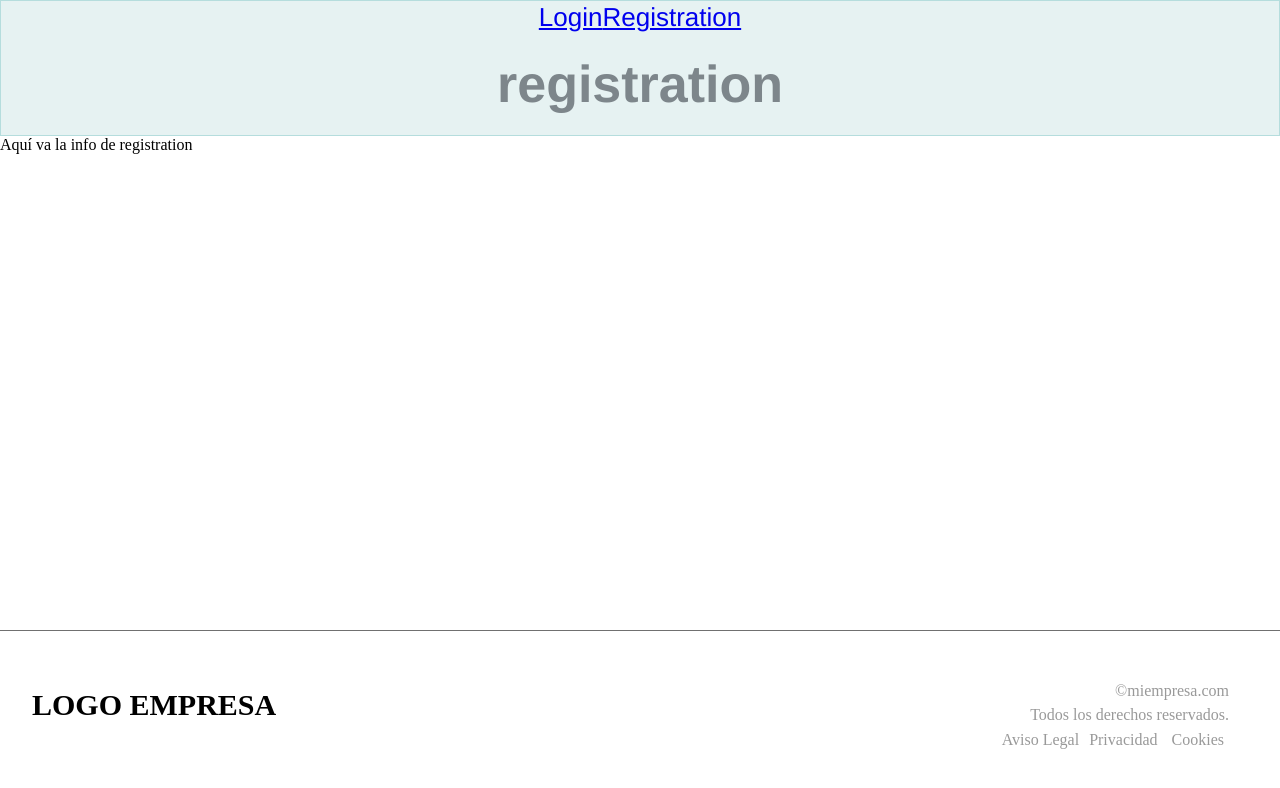
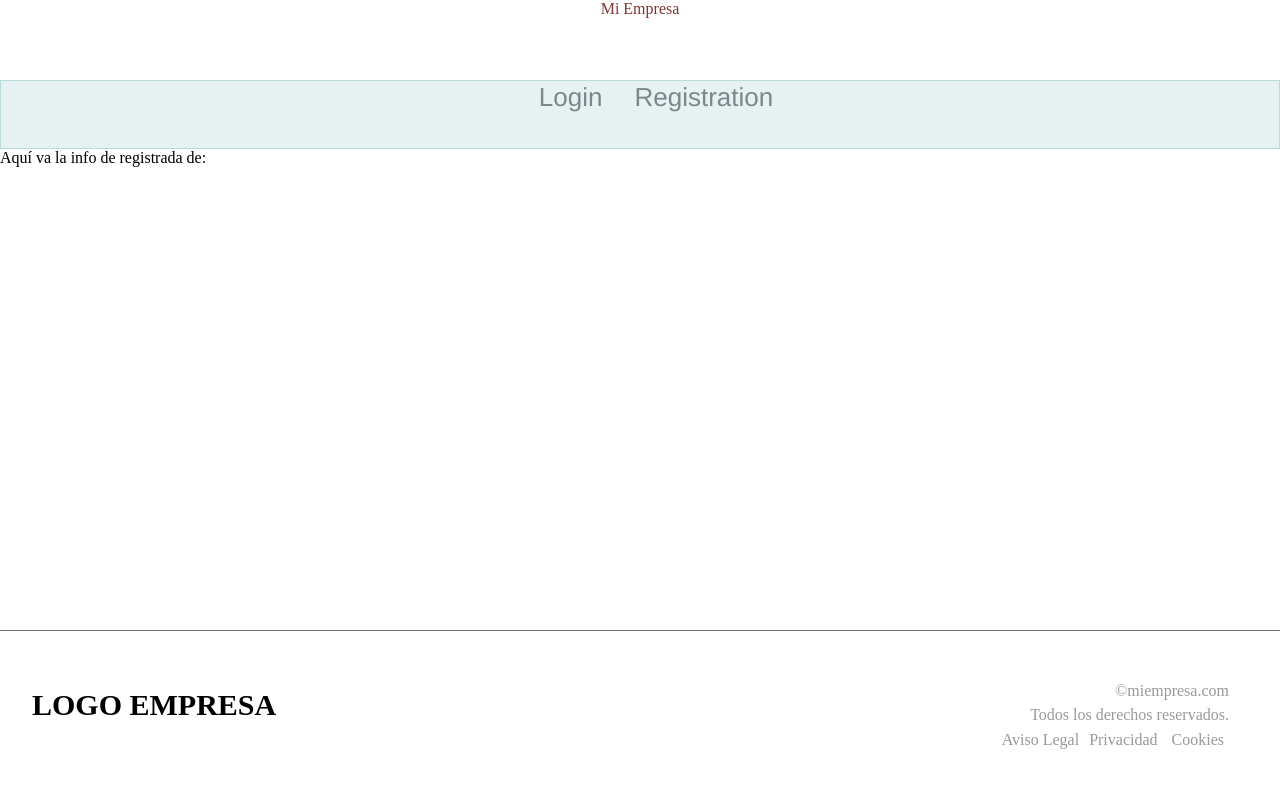
Before and after one commit to IT-Academy-BCN/ita-directory, a React (Create React App) app: page /registration in a window 1280 px wide. Shown: the top 788 px of the page. Built offline with nearby package versions, Linux system fonts and the light colour scheme.

Commit message:
new changes

```diff
--- a/src/App.js
+++ b/src/App.js
@@ -1,8 +1,8 @@
-import React, {useState } from "react";
-import Header from "components/layout/Header/Header";
+import React, { useState } from 'react'
+import Header from 'components/layout/Header/Header'
 // import AsyncButton from "components/units/AsyncButton";
 // import {faEye} from "@fortawesome/free-solid-svg-icons";
-import {Route, Switch} from "react-router-dom";
+import { Route, Switch } from 'react-router-dom'
 // import ProtectedRoute from "components/composed/ProtectedRoute";
 
 // Pages
@@ -10,12 +10,12 @@ import {Route, Switch} from "react-router-dom";
 // import Page404 from "screens/404";
 
 // Userflow
-import Login from "screens/UserFlow/Login/Login";
-import Registration from "screens/UserFlow/Registration/Registration";
-import Footer from "components/layout/Footer/Footer";
+import Login from 'screens/UserFlow/Login/Login'
+import Registration from 'screens/UserFlow/Registration/Registration'
+import Footer from 'components/layout/Footer/Footer'
 // import RecoverPassword from "screens/UserFlow/RecoverPassword";
 
-//Input
+// Input
 // import Input from "components/units/Input/Input";
 /* import axios from "axios"; */
 
@@ -29,21 +29,19 @@ const App = () => {
   }
   return (
     <>
-			<Header />
       <Switch>
 				Userflow
-				<Route exact path="/login" component={Login}>
+        <Route exact path='/login' component={Login}>
           <Login onLogin={handleLogin} />
         </Route>
-				<Route exact path="/registration" component={Registration} />
+        <Route exact path='/registration' component={Registration} />
         {/* <Route exact path="/recover-password/:hash" component={RecoverPassword} /> */}
         {/* Caregiver */}
         {/* <ProtectedRoute exact path="/" component={Home} /> */}
         {/* <ProtectedRoute component={Page404} /> */}
       </Switch>
-      <Footer/>
     </>
-	);
-};
+  )
+}
 
-export default App;
+export default App
--- /dev/null
+++ b/src/components/layout/Body/Body.js
@@ -0,0 +1,18 @@
+import React from 'react'
+import Header from 'components/layout/Header/Header'
+import Footer from 'components/layout/Footer/Footer'
+import StyledBody from './styles'
+
+const Body = ({ children, title }) => {
+  return (
+    <StyledBody>
+      <Header title={title} />
+      {children}
+      {/* <div style={{padding: '2rem' }}> */}
+      <Footer />
+      {/* </div> */}
+    </StyledBody>
+  )
+}
+
+export default Body
--- /dev/null
+++ b/src/components/layout/Body/styles.js
@@ -0,0 +1,9 @@
+import styled from 'styled-components'
+
+const StyledBody = styled.body`
+    margin: 0;
+    background-position: center;
+    background-repeat: no-repeat;
+    background-size: cover;
+`
+export default StyledBody
--- a/src/components/layout/Header/Header.js
+++ b/src/components/layout/Header/Header.js
@@ -1,22 +1,20 @@
-import React from "react";
-import {Logo, Routes, StyledHeader} from "./styles";
-import {withRouter, Link} from "react-router-dom";
+import React from 'react'
+import { Logo, Routes, StyledHeader } from './styles'
+import { Link } from 'react-router-dom'
 
-const Header = (props) => {
-	const path = props.location.pathname.slice(1);
-	// const path = props.location.name;
-	return (
-		<>
-			<StyledHeader>
-				<Logo/>
-				<Routes>
-				<Link to="/login">Login</Link>
-				<Link to="/registration">Registration</Link>
-				<h1>{path}</h1>
-				</Routes>
-			</StyledHeader>
-		</>
-	);
-};
+const Header = ({ title }) => {
+  return (
+    <div>
+      <Logo> Mi Empresa</Logo>
+      <StyledHeader>
+        <Routes>
+          <Link to='/login'>Login</Link>
+          <Link to='/registration'>Registration</Link>
+          <h1>{title}</h1>
+        </Routes>
+      </StyledHeader>
+    </div>
+  )
+}
 
-export default withRouter(Header);
+export default Header
--- a/src/components/layout/Header/styles.js
+++ b/src/components/layout/Header/styles.js
@@ -1,5 +1,5 @@
-import styled from "styled-components";
-import Colors from "theme/Colors";
+import styled from 'styled-components'
+// import Colors from "theme/Colors";
 
 export const StyledHeader = styled.header`
 	font: normal normal normal 26px/32px Helvetica Neue;
@@ -10,14 +10,21 @@ export const StyledHeader = styled.header`
 	border: 1px solid #b5dddd;
 	max-width: 100%;
 	text-align: center;
-`;
+`
 
 export const Logo = styled.div`
-    background: red
+	display: flex;
+	justify-content: center;
+	background: white;
+	width: 100%;
+	height: 5rem;
+	color: #823434;
 `
 
 export const Routes = styled.div`
- & > Link {
-	text-decoration: none;
- }
+	& > a {
+		text-decoration: none;
+		color: #7d868b;
+		margin-left: 2rem;
+	}
 `
--- a/src/screens/UserFlow/Login/Login.js
+++ b/src/screens/UserFlow/Login/Login.js
@@ -2,6 +2,7 @@ import React, { useState } from 'react'
 import Input from 'components/units/Input/Input'
 import AsyncButton from 'components/units/AsyncButton/AsyncButton'
 import { StyledError, StyledForm } from './styles'
+import Body from 'components/layout/Body/Body'
 
 const EMAIL_REGEX = /^(([^<>()\[\]\\.,;:\s@"]+(\.[^<>()\[\]\\.,;:\s@"]+)*)|(".+"))@((\[[0-9]{1,3}\.[0-9]{1,3}\.[0-9]{1,3}\.[0-9]{1,3}\])|(([a-zA-Z\-0-9]+\.)+[a-zA-Z]{2,}))$/
 const PASSWORD_REGEX = /^(?=.*?[A-Z]).{6,}$/
@@ -85,6 +86,7 @@ const Login = (onLogin) => {
   }
 
   return (
+    <Body>
       <StyledForm onSubmit={handleSubmit}>
         <Input
           type='email'
@@ -128,6 +130,7 @@ const Login = (onLogin) => {
           disabled={disabled}
         />
       </StyledForm>
+    </Body>
   )
 }
 
--- a/src/screens/UserFlow/Registration/Registration.js
+++ b/src/screens/UserFlow/Registration/Registration.js
@@ -1,21 +1,18 @@
-import React, { Component } from 'react'
+import React, { useState } from 'react'
+import Body from 'components/layout/Body/Body'
 
-export class Registration extends Component {
-  constructor (props) {
-    super(props)
+const Registration = (props) => {
+  const [userName, setUsername] = useState('')
+  const [email, setEmail] = useState()
 
-    this.state = {
-      nombreUsuario: '',
-      email: ''
-    }
+  const changeName = () => {
+    setUsername('Kevin')
   }
-
-	changeName() {
-		this.setState({nombreUsuario: "Kevin"});
-	}
-	render() {
-		return <div>Aquí va la info de registration</div>;
-	}
+  return (
+    <Body>
+      <div>Aquí va la info de registrada de:{userName}</div>
+    </Body>
+  )
 }
 
 export default Registration
--- /dev/null
+++ b/src/screens/UserFlow/Registration/styles.js
@@ -0,0 +1,4 @@
+import styled from 'styled-components'
+
+export const StyledRegister = styled.form`
+`
```
Also changed, not shown: src/screens/UserFlow/Profile/Profile.js (added, +12 -0 lines), src/screens/UserFlow/Profile/styles.js (added), 1 other file (tests, documents, lock files or other folders). Lines whose indentation alone changed are shown as unchanged.
